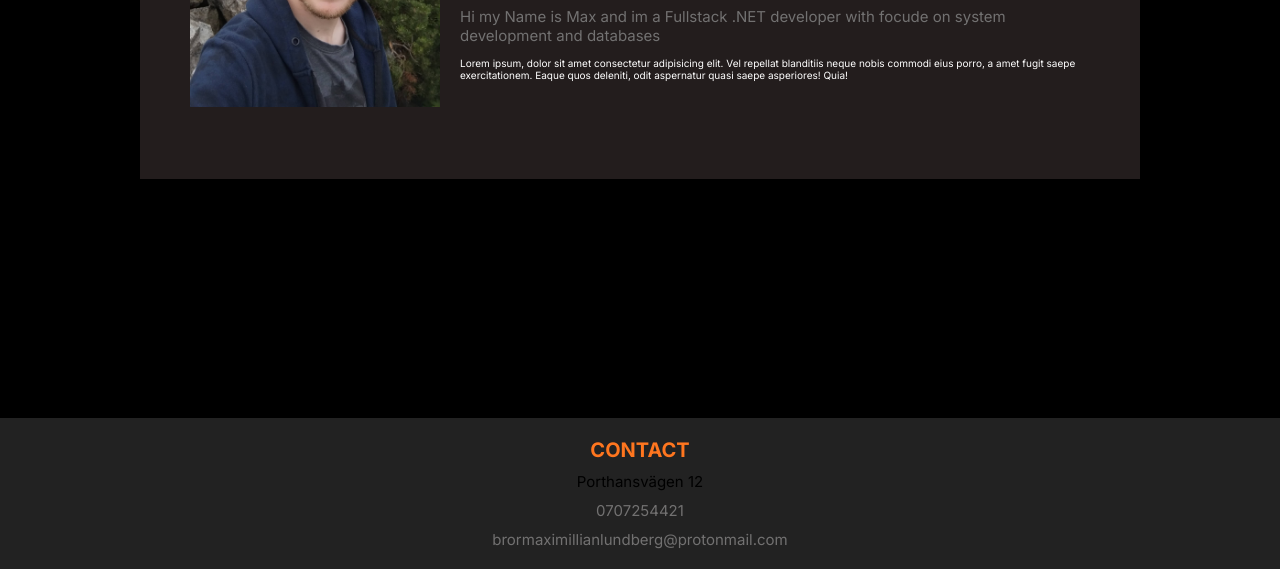
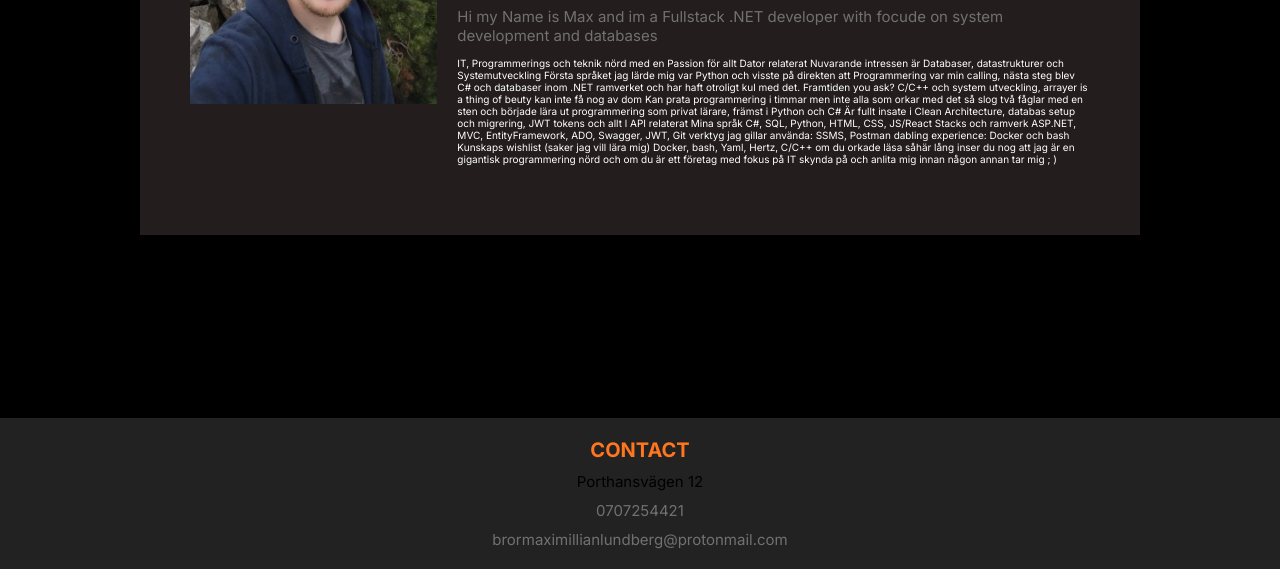
Before and after one commit to samihoy/cv-poortalen, a plain HTML site: page about.html in a window 1280 px wide. Shown: the part 231-800 px from the top of the page. Drawn offline with Linux system fonts and the light colour scheme; a web font is replaced by a local one.

Commit message:
updated some elements

```diff
--- a/about.html
+++ b/about.html
@@ -36,7 +36,31 @@
                     <p class="description">
                         Hi my Name is Max and im a Fullstack .NET developer with focude on system development and databases
                     </p>
-                    <div><br>Lorem ipsum, dolor sit amet consectetur adipisicing elit. Vel repellat blanditiis neque nobis commodi eius porro, a amet fugit saepe exercitationem. Eaque quos deleniti, odit aspernatur quasi saepe asperiores! Quia!</div>
+                    <div><br>IT, Programmerings och teknik nörd med en Passion för allt Dator relaterat
+Nuvarande intressen är Databaser, datastrukturer och Systemutveckling
+Första språket jag lärde mig var Python och visste på direkten att Programmering var min calling, nästa steg blev C# och databaser inom .NET ramverket och har haft otroligt kul med det.
+Framtiden you ask? C/C++ och system utveckling, arrayer is a thing of beuty kan inte få nog av dom
+
+Kan prata programmering i timmar men inte alla som orkar med det så slog två fåglar med en sten och började lära ut programmering som privat lärare, främst i Python och C#
+
+Är fullt insate i Clean Architecture, databas setup och migrering, JWT tokens och allt l API relaterat
+
+Mina språk
+C#, SQL, Python, HTML, CSS, JS/React
+
+Stacks och ramverk
+ASP.NET, MVC, EntityFramework, ADO, Swagger, JWT, Git
+
+verktyg jag gillar använda:
+SSMS, Postman
+
+dabling experience:
+Docker och bash
+
+Kunskaps wishlist (saker jag vill lära mig)
+Docker, bash, Yaml, Hertz, C/C++
+
+om du orkade läsa såhär lång inser du nog att jag är en gigantisk programmering nörd och om du är ett företag med fokus på IT skynda på och anlita mig innan någon annan  tar mig ; )</div>
                 </div>
             </div>
         </div>
```
Also changed, not shown: blogg.html (+1 -1 lines), cv.html (+15 -8 lines).
